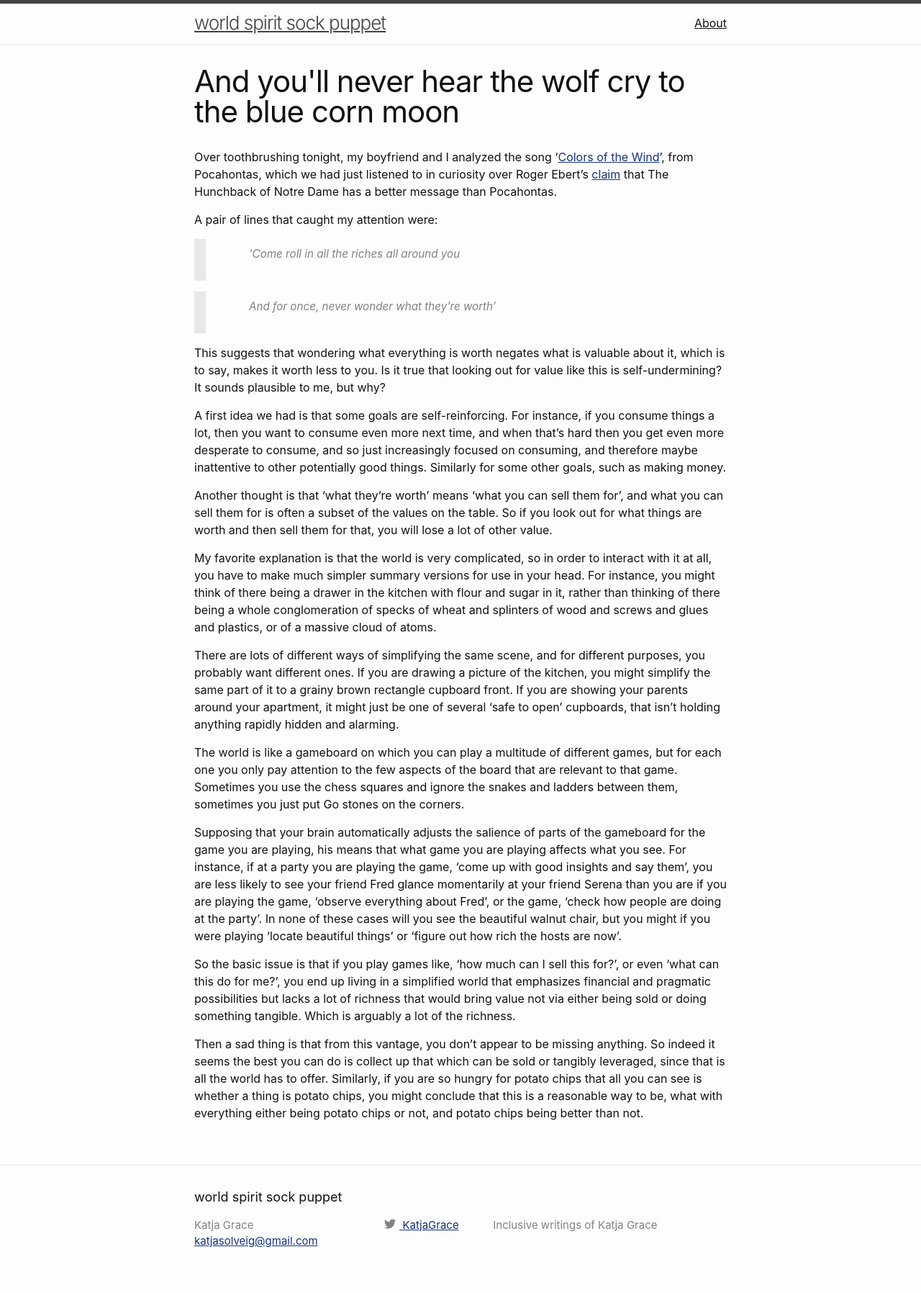
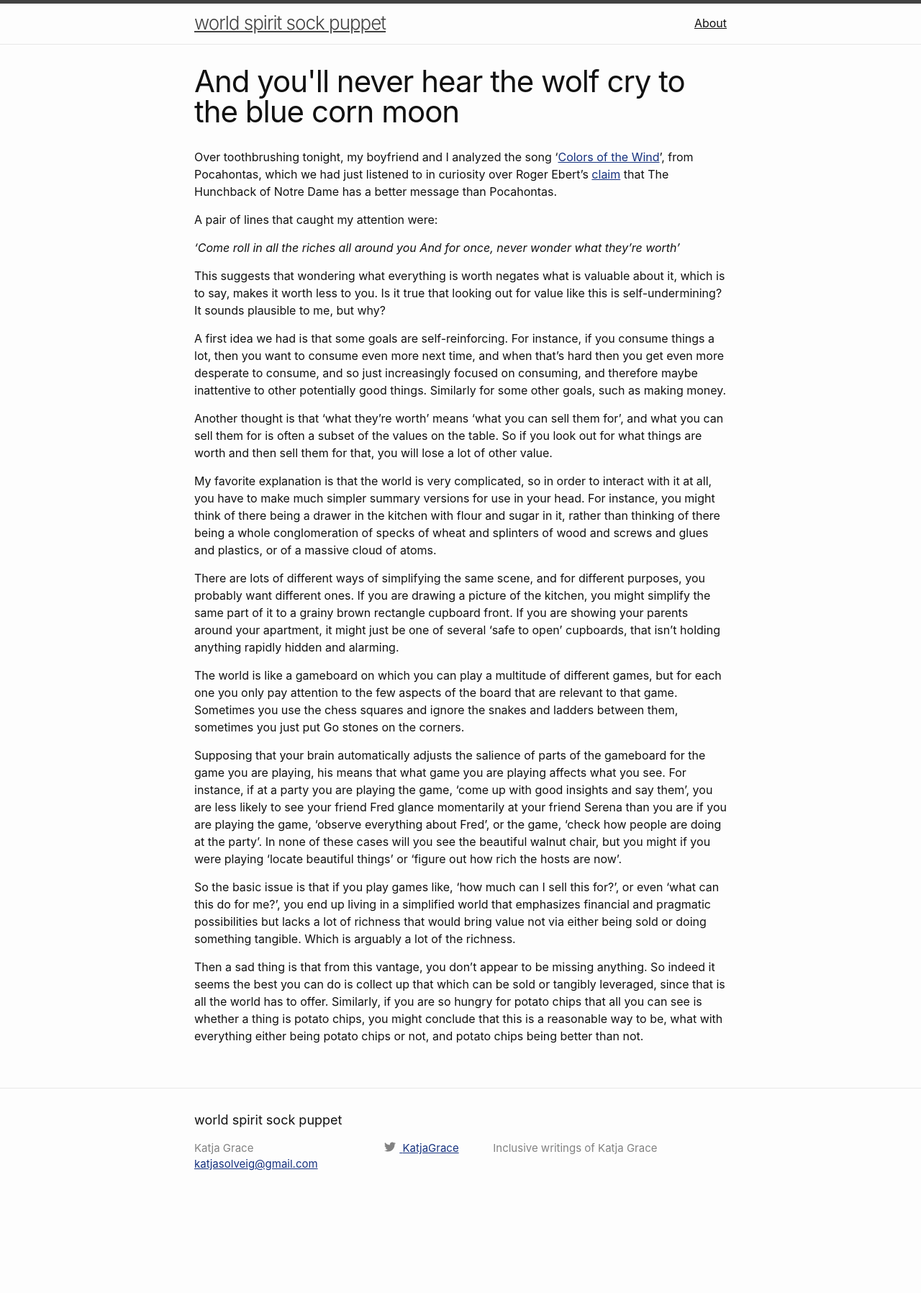
Before and after one commit to katjagrace/katjagrace.github.io, a Jekyll site: the page built from _posts/2020-11-11-youll-never-hear-the-wolf-cry.md, in a window 1280 px wide. Shown: the whole page at 72% size. Built offline with Jekyll 4.4.1, drawn with Linux system fonts in a browser that asks for light colours; after the commit the page ends 1689 px from its top, so only the background shows below that.

Commit message:
pocahontas fix 2

```diff
--- a/_posts/2020-11-11-youll-never-hear-the-wolf-cry.md
+++ b/_posts/2020-11-11-youll-never-hear-the-wolf-cry.md
@@ -9,9 +9,8 @@ Over toothbrushing tonight, my boyfriend and I analyzed the song '[Colors of the
 
 A pair of lines that caught my attention were:
 
->'Come roll in all the riches all around you
-
->And for once, never wonder what they're worth'
+*'Come roll in all the riches all around you*
+*And for once, never wonder what they're worth'*
 
 This suggests that wondering what everything is worth negates what is valuable about it, which is to say, makes it worth less to you. Is it true that looking out for value like this is self-undermining? It sounds plausible to me, but why?
 
```
